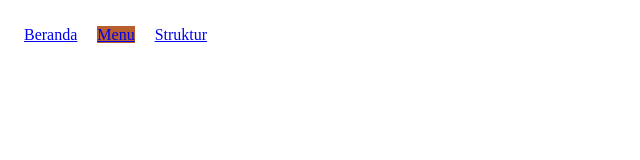
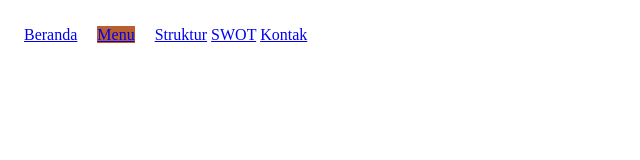
Before and after one commit to Swrizzz/PT-Amba, a plain HTML site: page menu-makanan.html in a window 1280 px wide. Shown: the top 160 px of the page, without its empty margins (0-640 px from the left). Drawn offline with Linux system fonts and the light colour scheme.

Commit message:
Update navbar with new links
Added links to SWOT and Kontak pages in the navbar.

```diff
--- a/menu-makanan.html
+++ b/menu-makanan.html
@@ -13,7 +13,7 @@
     <a href="index.html">Beranda</a>
     <a href="menu-makanan.html" style="background:#b95e2e;">Menu</a>
     <a href="jabatan.html">Struktur</a>
-  </div>
+    <a href="swot.html">SWOT</a> <a href="kontak-lokasi.html">Kontak</a>   </div>
 
   <div class="container" style="margin-top: 90px;">
     <h1>🍽️ Menu</h1>
```
